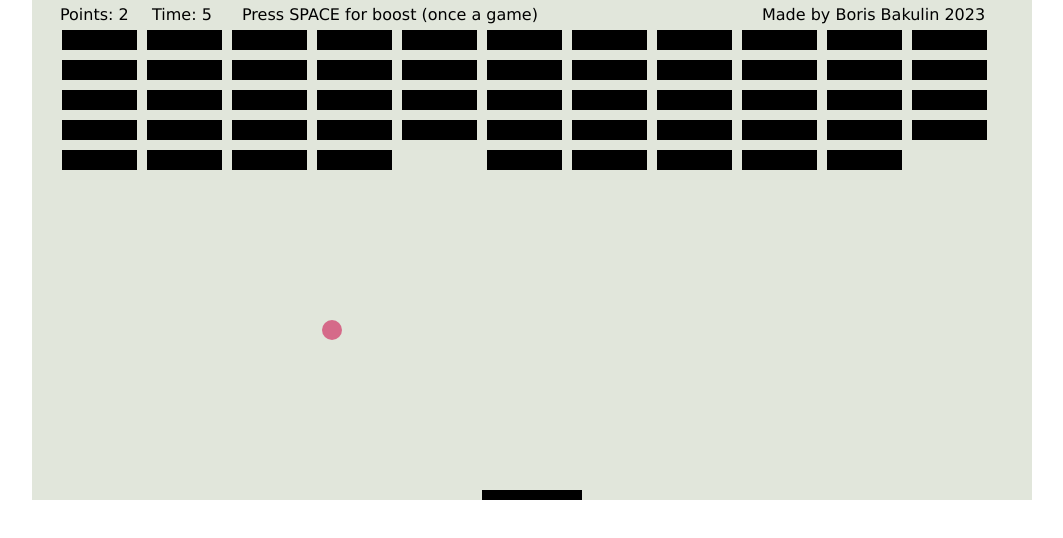
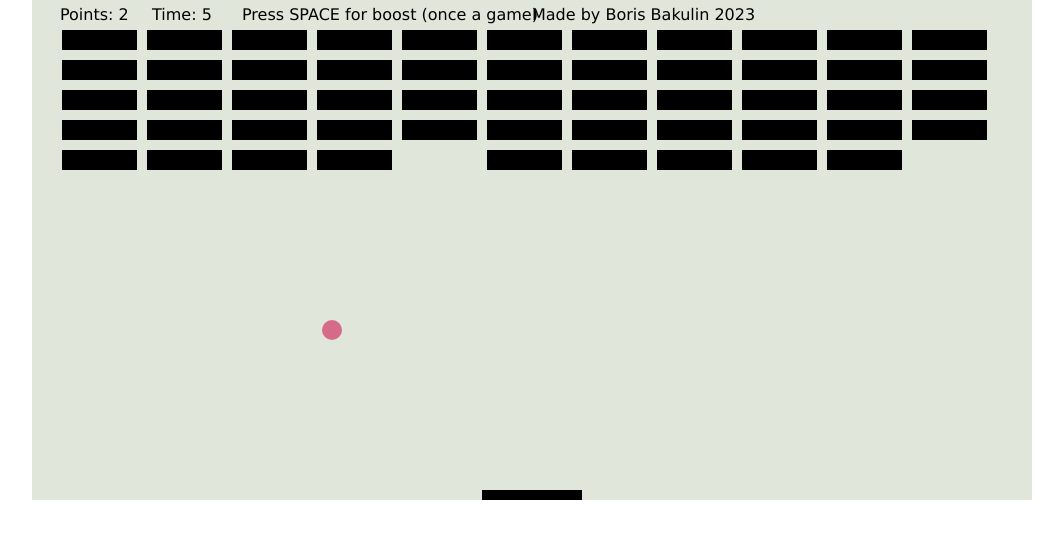
Before and after one commit to sudoBenguin/sudobenguin.github.io, a plain HTML site: page index.html in a window 1280 px wide. Shown: the whole page, without its empty margins (108-1171 px from the left). Drawn offline with Linux system fonts and the light colour scheme.

Commit message:
Update index.html

```diff
--- a/index.html
+++ b/index.html
@@ -198,7 +198,7 @@
 
 			ctx.font = "16px Verdana";
 			ctx.fillStyle = "#000000";
-			ctx.fillText("Made by Boris Bakulin 2023", 730, 20);
+			ctx.fillText("Made by Boris Bakulin 2023", 500, 20);
 
 			if (boostCounter ===1){
 				ctx.font = "16px Verdana";
```
